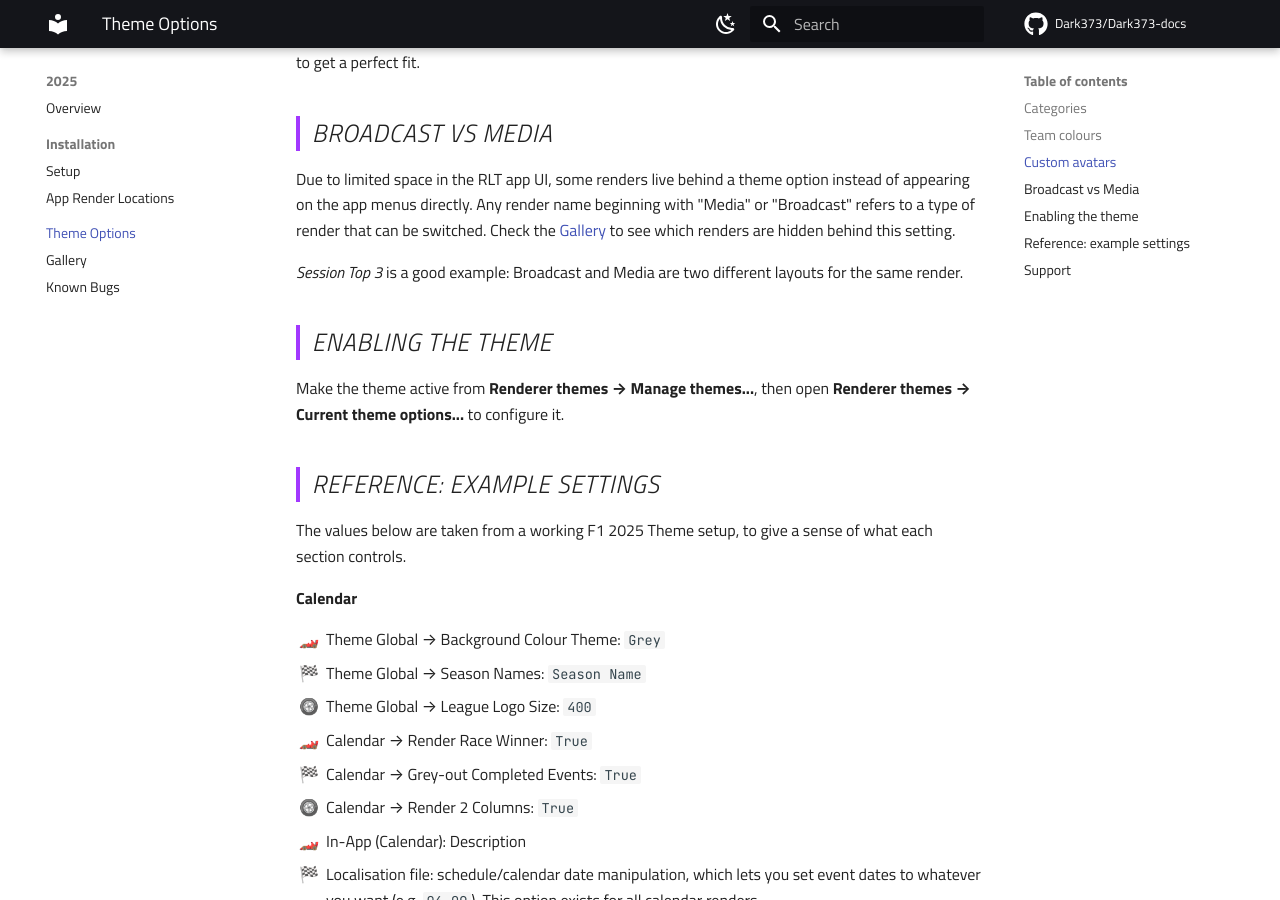
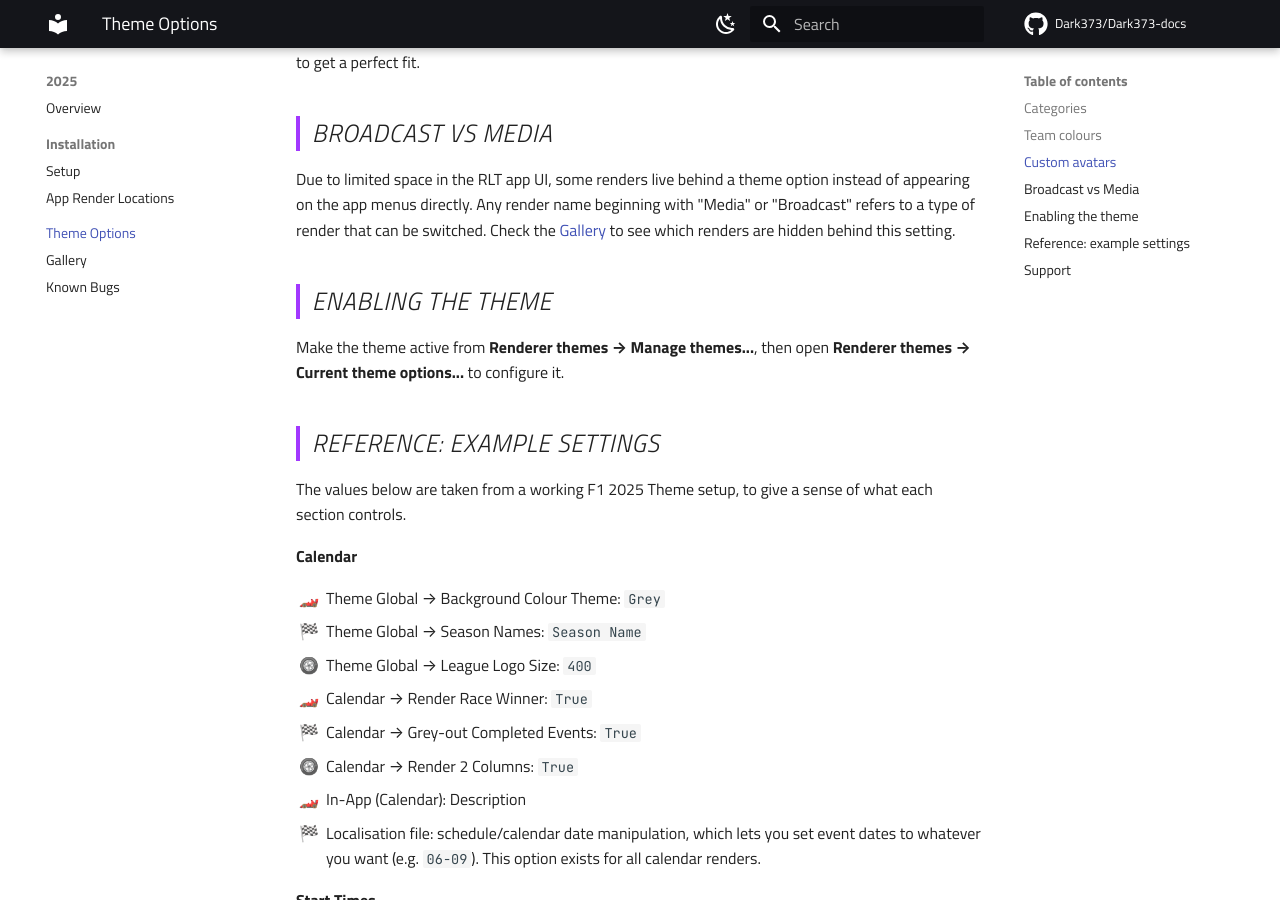
Before and after one commit to Dark373/Dark373-docs, an MkDocs documentation site: the page built from docs/f1-2025-theme/theme-options.md, in a window 1280 px wide and 900 px high, scrolled down 1034 px. Built offline with MkDocs 1.6.1 and Material for MkDocs 9.7.7, drawn with Linux system fonts in a browser that asks for light colours; comment, search, counter and statistics services are not loaded.

Commit message:
Update theme-options.md

```diff
--- a/docs/f1-2025-theme/theme-options.md
+++ b/docs/f1-2025-theme/theme-options.md
@@ -44,9 +44,6 @@ option instead of appearing on the app menus directly. Any render name
 beginning with "Media" or "Broadcast" refers to a type of render that can
 be switched. Check the [Gallery](gallery.md) to see which renders are
 hidden behind this setting.
-
-*Session Top 3* is a good example: Broadcast and Media are two different
-layouts for the same render.
 
 ## Enabling the theme {: .f1-heading }
 
```
